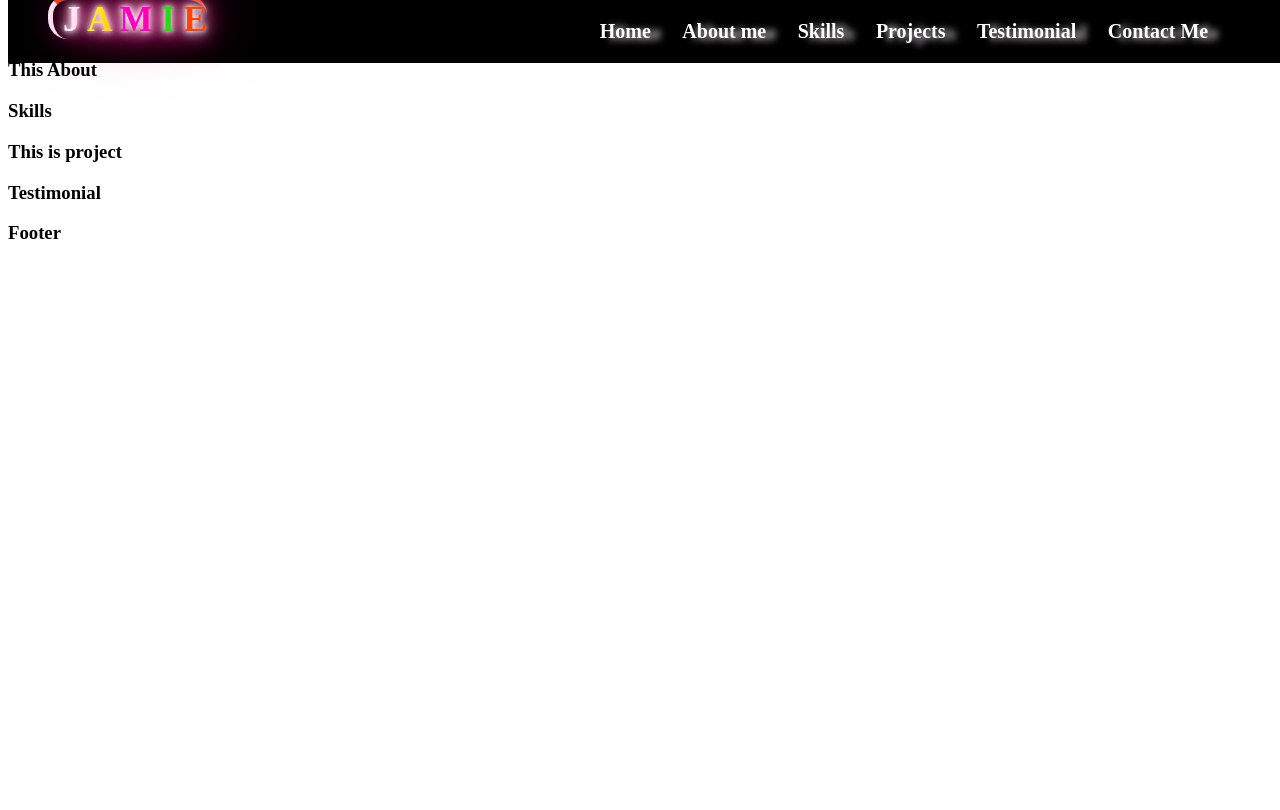
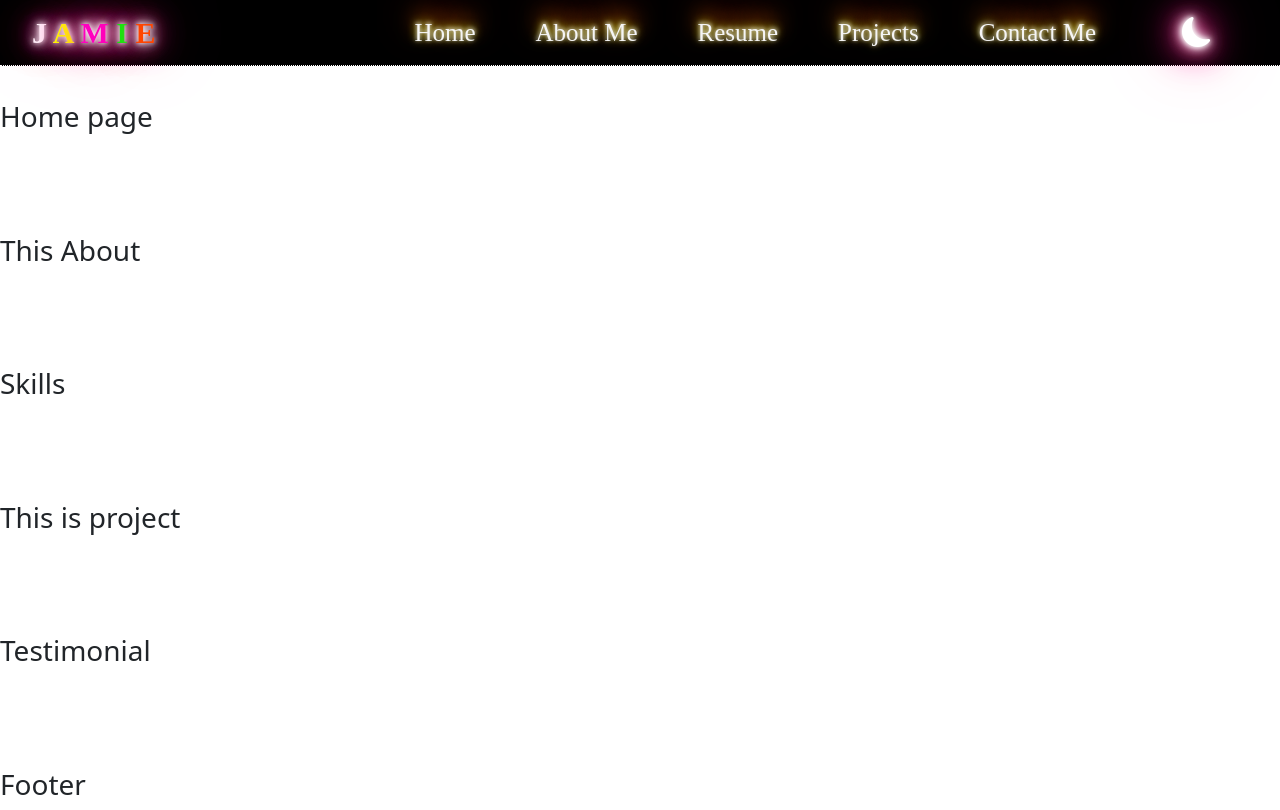
Before and after one commit to jamieahmed/jamiedeveloper, a React (Create React App) app: page / in a window 1280 px wide. Built offline with nearby package versions, Linux system fonts and the light colour scheme.

Commit message:
navabr done

```diff
--- a/public/index.html
+++ b/public/index.html
@@ -9,7 +9,17 @@
   <meta name="description" content="Web site created using create-react-app" />
   <link rel="apple-touch-icon" href="%PUBLIC_URL%/logo192.png" />
   <link rel="manifest" href="%PUBLIC_URL%/manifest.json" />
-  <title>Jamie Developer</title>
+  <!-- Bootstrap CSS -->
+  <link href="https://cdn.jsdelivr.net/npm/bootstrap@5.2.0-beta1/dist/css/bootstrap.min.css" rel="stylesheet"
+    integrity="sha384-0evHe/X+R7YkIZDRvuzKMRqM+OrBnVFBL6DOitfPri4tjfHxaWutUpFmBp4vmVor" crossorigin="anonymous">
+  <!--Bootstrap icons -->
+  <link rel="stylesheet" href="https://cdn.jsdelivr.net/npm/bootstrap-icons@1.8.2/font/bootstrap-icons.css"
+    integrity="sha384-eoTu3+HydHRBIjnCVwsFyCpUDZHZSFKEJD0mc3ZqSBSb6YhZzRHeiomAUWCstIWo" crossorigin="anonymous">
+  <!--Bootstrap Bundle with Popper -->
+  <script src="https://cdn.jsdelivr.net/npm/bootstrap@5.1.3/dist/js/bootstrap.bundle.min.js"
+    integrity="sha384-ka7Sk0Gln4gmtz2MlQnikT1wXgYsOg+OMhuP+IlRH9sENBO0LRn5q+8nbTov4+1p"
+    crossorigin="anonymous"></script>
+  <title>Jamie developer</title>
 </head>
 
 <body>
--- a/src/App.jsx
+++ b/src/App.jsx
@@ -12,7 +12,7 @@ const App = () => {
   return (
     <>
       <Navigation />
-      <Home />
+      <Home/>
       <About />
       <Skill />
       <Projects />
--- a/src/Components/Home/Home.jsx
+++ b/src/Components/Home/Home.jsx
@@ -1,9 +1,9 @@
 import React from 'react'
-
+import './style.css'
 const Home = () => {
   return (
     <div>
-      <h3>Home</h3>
+      <h3>Home page</h3>
     </div>
   )
 }
--- /dev/null
+++ b/src/Components/Home/style.css
@@ -0,0 +1,3 @@
+h3{
+    margin-top: 100px;
+}
--- a/src/Components/Navigation/Navigation.jsx
+++ b/src/Components/Navigation/Navigation.jsx
@@ -3,10 +3,11 @@ import "./style.css";
 
 const Navigation = () => {
   return (
-    <div>
-      <nav className="navbar">
-        <div>
-          <a href="#home" className="brand">
+    <>
+      <nav className="navbar navbar-expand-lg" id="nav-general-controler">
+        <div className="container-fluid">
+          <div className="brand">
+            <a className="brand-link" href="/home">
               <strong className="l-1">J </strong>
               <strong className="l-2">A </strong>
               <strong className="l-3">M </strong>
@@ -14,28 +15,40 @@ const Navigation = () => {
               <strong className="l-5">E </strong>
             </a>
           </div>
-        <ul>
-          <li className="nav_item">
+          <button
+            className="navbar-toggler"
+            type="button"
+            data-bs-toggle="collapse"
+            data-bs-target="#navbarNavAltMarkup"
+            aria-controls="navbarNavAltMarkup"
+            aria-expanded="false"
+            aria-label="Toggle navigation"
+          >
+            <span className="navbar-toggler-icon"></span>
+          </button>
+          <div className="collapse navbar-collapse " id="navbarNavAltMarkup">
+            <div className="nav_item">
               <a href="/home">Home</a>
-          </li>
-          <li className="nav_item">
-            <a href="/about">About me</a>
-          </li>
-          <li className="nav_item">
-            <a href="/skills">Skills</a>
-          </li>
-          <li className="nav_item">
+            </div>
+            <div className="nav_item">
+              <a href="/about-me">About Me</a>
+            </div>
+            <div className="nav_item">
+              <a href="/resume">Resume</a>
+            </div>
+            <div className="nav_item">
               <a href="/projects">Projects</a>
-          </li>
-          <li className="nav_item">
-            <a href="/testimonial">Testimonial</a>
-          </li>
-          <li className="nav_item">
-            <a href="/contactme">Contact Me</a>
-          </li>
-        </ul>
+            </div>
+            <div className="nav_item">
+              <a href="/contact-me">Contact Me</a>
+            </div>
+            <button id="light-dark-button" className="dark-mood">
+              <i className="bi bi-moon-fill"></i>
+            </button>
+          </div>
+        </div>
       </nav>
-    </div>
+    </>
   );
 };
 
--- a/src/Components/Navigation/style.css
+++ b/src/Components/Navigation/style.css
@@ -2,117 +2,272 @@ html {
   scroll-behavior: smooth;
 }
 
-/* navbar  */
-.navbar {
-  position        : fixed;
-  top             : 0;
-  width           : 100vw;
-  display         : flex;
-  flex-direction  : row;
-  justify-content : space-between;
-  font-family     : "Times New Roman", Times, serif;
-  text-shadow     : 10px 2px 7px rgb(230, 218, 227);
-  font-size       : 20px;
-  background-color: black;
-  transition      : 1s;
-  z-index         : 100;
+/* section nav_bar */
+#nav-general-controler {
+  padding: 0%;
+  top: 0;
+  z-index: 100;
+  position: fixed;
+  width: 100%;
 }
 
-/* brand start */
+.container-fluid {
+  display: flex;
+  flex-direction: row;
+  align-items: center;
+  justify-content: center;
+  background-color: black;
+  font-family: "Times New Roman", Times, serif;
+  text-shadow: 10px 2px 7px rgb(230, 218, 227);
+  font-size: 20px;
+  transition: 1s;
+  z-index: 100;
+  border-bottom: 1px dotted white;
+}
+
+/* brand  */
 .brand {
-  width         : 50px;
-  height        : 50px;
-  font-size     : 35px;
-  font-weight   : 600;
-  border-top    : 5px solid orangered;
-  border-left   : 5px solid white;
-  border-radius : 20px;
+  font-size: 30px;
+  font-weight: 600;
   padding-bottom: 0px;
-  padding-left  : 10px;
-  margin-left   : 40px;
-  text-shadow   : #fff 0px 0px 5px, #fff 0px 0px 10px, #fff 0px 0px 15px,
+  padding-left: 10px;
+  margin: 10px;
+  text-shadow: #fff 0px 0px 5px, #fff 0px 0px 10px, #fff 0px 0px 15px,
     #ff2d95 0px 0px 20px, #ff2d95 0px 0px 30px, #ff2d95 0px 0px 40px,
     #ff2d95 0px 0px 50px, #ec1983 0px 0px 75px;
 }
 
+.brand-link {
+  text-decoration: none;
+}
+
+/* specifically design each word of brand */
 .l-1 {
   font-weight: 700;
-  color      : white;
+  color: white;
 }
 
 .l-2 {
   font-weight: 700;
-  color      : yellow;
+  color: yellow;
 }
 
 .l-3 {
   font-weight: 700;
-  color      : rgb(255, 0, 195);
+  color: rgb(255, 0, 195);
 }
 
 .l-4 {
   font-weight: 700;
-  color      : rgb(0, 255, 0);
+  color: rgb(0, 255, 0);
 }
 
 .l-5 {
   font-weight: 700;
-  color      : orangered;
+  color: orangered;
 }
 
-/* brand end */
-
-/* ul start  */
-ul {
-  display        : flex;
-  flex-direction : row;
-  width          : 50vw;
-  justify-content: space-around;
-  margin-right   : 5%;
-  font-weight    : bolder;
-  list-style     : none;
+/* toggler icon */
+.navbar-toggler-icon {
+  background-color: #d4ff00;
 }
 
-a {
-  text-decoration: none;
-  color          : #ffffff;
+/* nav_items start here */
+#navbarNavAltMarkup {
+  justify-content: flex-end;
 }
 
-ul,
-a:hover {
-  color: #fb0094;
+.nav_item>a {
+  text-decoration: none;
+  color: #ffffff;
+  margin: 0px 30px;
+  font-family: "Times New Roman", Times, serif;
+  text-align: center;
+  font-size: 25px;
+  color: whitesmoke;
+  text-shadow: 0 -1px 4px #fff, 0 -2px 10px #ff0, 0 -10px 20px #ff8000,
+    0 -18px 40px #f00, 2px 2px 2px rgba(206, 89, 55, 0);
 }
 
-/* Nav_items start */
-.nav_item {
-  display : inline-block;
+.nav_item>a:hover {
+  color: #fb0094;
+  text-shadow: #fff 0px 0px 5px, #fff 0px 0px 10px, #fff 0px 0px 15px,
+    #ff2d95 0px 0px 20px, #ff2d95 0px 0px 30px, #ff2d95 0px 0px 40px,
+    #ff2d95 0px 0px 50px, #ec1983 0px 0px 75px;
+}
+
+.nav_item>a {
+  display: inline-block;
   position: relative;
 }
 
-.nav_item:after {
-  content         : "";
-  position        : absolute;
-  width           : 100%;
-  transform       : scaleX(0);
-  height          : 2px;
-  bottom          : 0;
-  left            : 0;
+.nav_item>a:before {
+  content: "";
+  position: absolute;
+  width: 100%;
+  transform: scaleX(0);
+  height: 2px;
+  bottom: 0;
+  left: 0;
   transform-origin: bottom right;
-  transition      : transform 0.25s ease-out;
-  background      : linear-gradient(45deg,
+  transition: transform 0.25s ease-out;
+  background: linear-gradient(45deg,
       #fb0094,
-      #0000ff,
-      #00ff00,
-      #ffff00,
-      #ff0000,
-      #fb0094,
-      #0000ff,
-      #00ff00,
-      #ffff00,
+      #fcfcff,
+      #2f18df,
       #ff0000);
 }
 
-.nav_item:hover:after {
-  transform       : scaleX(1);
+.nav_item>a:hover::before {
+  transform: scaleX(1);
   transform-origin: bottom left;
 }
+
+/* Dark mode start here */
+.dark-mood:last-child {
+  margin: 0px 50px;
+  background-color: black;
+  justify-items: center;
+  border: none;
+  border-radius: 50%;
+  color: white;
+  font-size: 30px;
+  font-weight: 600;
+  text-shadow: #fff 0px 0px 5px, #fff 0px 0px 10px, #fff 0px 0px 15px,
+    #ff2d95 0px 0px 20px, #ff2d95 0px 0px 30px, #ff2d95 0px 0px 40px,
+    #ff2d95 0px 0px 50px, #ec1983 0px 0px 75px;
+
+}
+
+
+/*smallest devices (phones or maybe watches, 400px and down) display none for now */
+@media only screen and (max-width: 400px) {
+
+  /* brand  */
+  .brand {
+    margin: 5px 0px;
+    font-size: 25px;
+    font-weight: 500;
+
+  }
+
+  /* nav_items start here */
+  .nav_item>a {
+    display: flex;
+    flex-direction: column;
+    color: #ffffff;
+    margin: 20px auto;
+    text-align: center;
+    font-size: 20px;
+
+  }
+
+  /* Dark mode start here */
+  .dark-mood:last-child {
+    display: flex;
+    flex-direction: column;
+    margin: 20px auto;
+    text-align: center;
+    font-size: 20px;
+  }
+}
+
+/* Extra small devices: phones, 600px and down */
+@media (min-width: 400px) and (max-width: 600px) {
+
+  /* brand  */
+  .brand {
+    margin: 5px 0px;
+    font-size: 25px;
+    font-weight: 500;
+
+  }
+
+  /* nav_items start here */
+  .nav_item>a {
+    display: flex;
+    flex-direction: column;
+    color: #ffffff;
+    margin: 20px auto;
+    text-align: center;
+    font-size: 20px;
+
+  }
+
+  /* Dark mode start here */
+  .dark-mood:last-child {
+    display: flex;
+    flex-direction: column;
+    margin: 20px auto;
+    text-align: center;
+    font-size: 20px;
+  }
+}
+
+
+/* Small devices:  tablets and large phones, 600px to 768 */
+@media (min-width: 600px) and (max-width: 768px) {
+
+  /* nav_items start here */
+  .nav_item>a {
+    display: flex;
+    flex-direction: column;
+    margin: 20px auto;
+    text-align: center;
+  }
+
+  /* Dark mode start here */
+  .dark-mood:last-child {
+    display: flex;
+    flex-direction: column;
+    margin: 20px auto;
+    text-align: center;
+  }
+}
+
+
+/* Medium devices:  tablets, 768px to 992 */
+@media (min-width: 768px) and (max-width: 992px) {
+
+  /* nav_items start here */
+  .nav_item>a {
+    display: flex;
+    flex-direction: column;
+    margin: 20px auto;
+    text-align: center;
+  }
+
+  /* Dark mode start here */
+  .dark-mood:last-child {
+    display: flex;
+    flex-direction: column;
+    margin: 20px auto;
+    text-align: center;
+  }
+
+}
+
+
+/* Large devices: laptops and desktops, 992px to 1200 */
+@media (min-width: 992px) and (max-width: 1200px) {
+  .brand {
+    font-size: 25px;
+    font-weight: 600;
+  }
+
+  /* nav_item */
+  .nav_item>a {
+    font-size: 20px;
+  }
+
+  /* Dark mode start here */
+  .dark-mood:last-child {
+    font-size: 20px;
+  }
+
+
+}
+
+
+/* Extra large devices large laptops and desktops, 1200px to up */
+/* @media only screen and (min-width: 1200px) {} */
```
Lines whose indentation alone changed are shown as unchanged.
